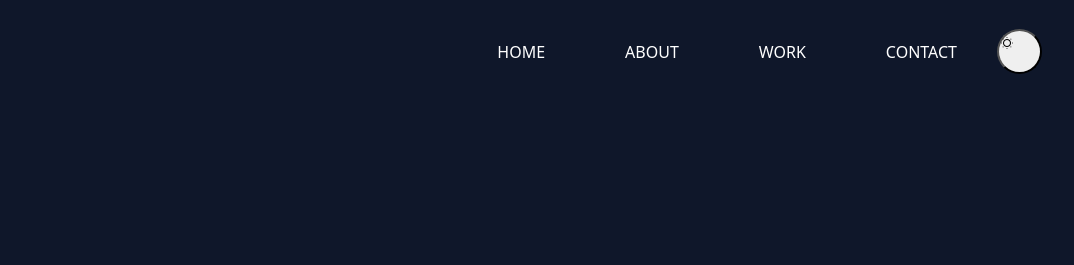
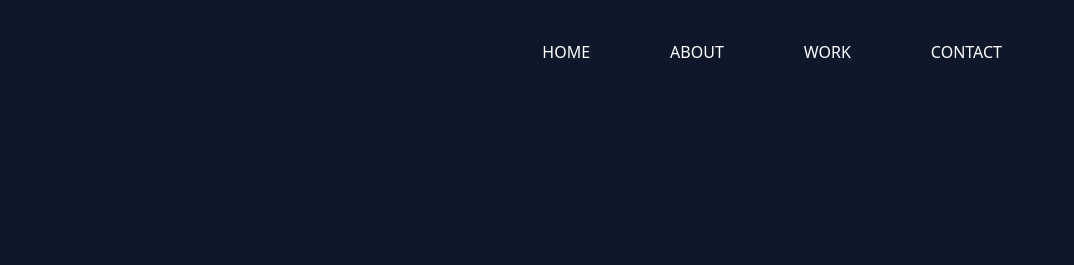
Before and after one commit to Udaykawar/Udaykawarportfolio, a plain HTML site: page index.html in a window 1280 px wide. Shown: the top 265 px of the page, 206-1280 px from the left. Drawn offline with nearby package versions, Linux system fonts and the light colour scheme.

Commit message:
Chnaged navbar

```diff
--- a/index.html
+++ b/index.html
@@ -41,9 +41,7 @@
               </li>
             </ul>
           </div>
-          <button class="btn-icon btn-toggle-mode rounded-circle ms-7 d-lg-flex d-none">
-            <i class="bi bi-brightness-low"></i>
-          </button>
+
         </div>
       </nav>
     <section class="py-3">
```
